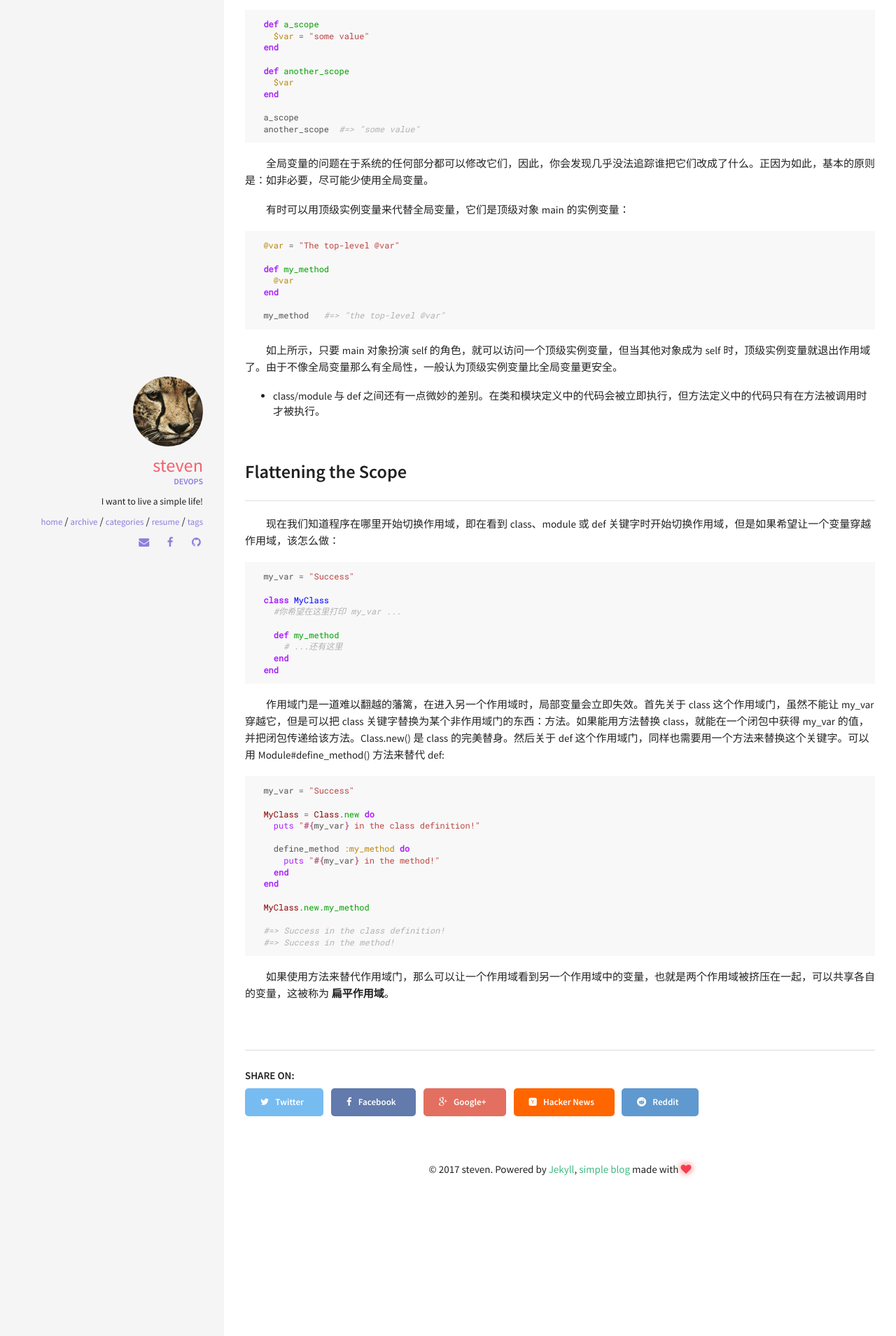
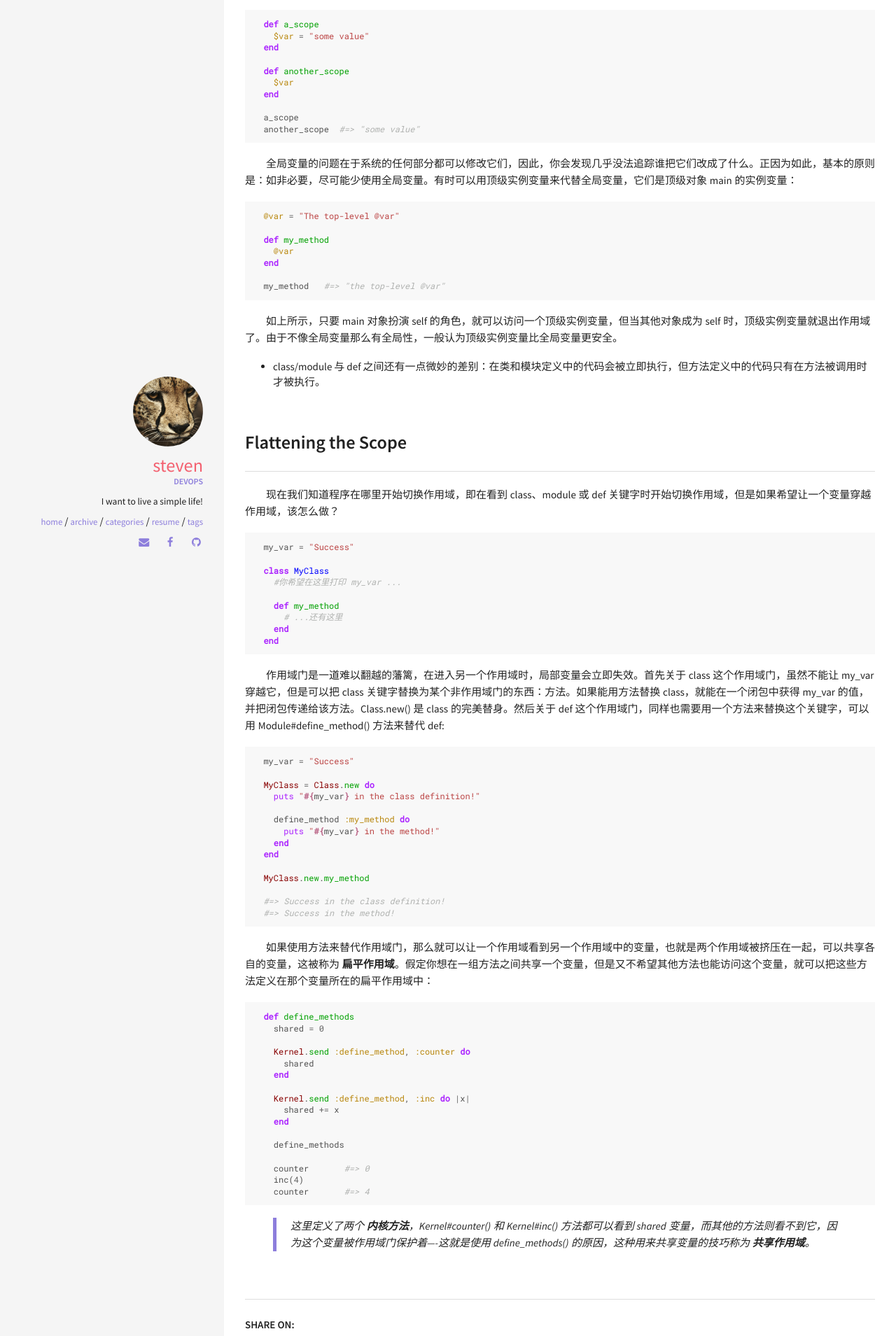
Before and after one commit to Stevenhwang/stevenhwang.github.io, a Jekyll site: the page built from _posts/2017-10-05-Ruby 元编程读书笔记八.md, in a window 1280 px wide. Shown: the part 679-2588 px from the top of the page at 70% size. Built offline with Jekyll 4.4.1, drawn with Linux system fonts in a browser that asks for light colours; comment, search, counter and statistics services are not loaded.

Commit message:
add a post

````diff
--- a/_posts/2017-10-05-Ruby 元编程读书笔记八.md
+++ b/_posts/2017-10-05-Ruby 元编程读书笔记八.md
@@ -32,9 +32,7 @@ comments: true
   a_scope
   another_scope  #=> "some value"
 ```
-&emsp;&emsp;全局变量的问题在于系统的任何部分都可以修改它们，因此，你会发现几乎没法追踪谁把它们改成了什么。正因为如此，基本的原则是：如非必要，尽可能少使用全局变量。
-
-&emsp;&emsp;有时可以用顶级实例变量来代替全局变量，它们是顶级对象 main 的实例变量：
+&emsp;&emsp;全局变量的问题在于系统的任何部分都可以修改它们，因此，你会发现几乎没法追踪谁把它们改成了什么。正因为如此，基本的原则是：如非必要，尽可能少使用全局变量。有时可以用顶级实例变量来代替全局变量，它们是顶级对象 main 的实例变量：
 ```ruby
   @var = "The top-level @var"
 
@@ -46,11 +44,11 @@ comments: true
 ```
 &emsp;&emsp;如上所示，只要 main 对象扮演 self 的角色，就可以访问一个顶级实例变量，但当其他对象成为 self 时，顶级实例变量就退出作用域了。由于不像全局变量那么有全局性，一般认为顶级实例变量比全局变量更安全。
 
-* class/module 与 def 之间还有一点微妙的差别。在类和模块定义中的代码会被立即执行，但方法定义中的代码只有在方法被调用时才被执行。
+* class/module 与 def 之间还有一点微妙的差别：在类和模块定义中的代码会被立即执行，但方法定义中的代码只有在方法被调用时才被执行。
 
 ## Flattening the Scope
 
-&emsp;&emsp;现在我们知道程序在哪里开始切换作用域，即在看到 class、module 或 def 关键字时开始切换作用域，但是如果希望让一个变量穿越作用域，该怎么做：
+&emsp;&emsp;现在我们知道程序在哪里开始切换作用域，即在看到 class、module 或 def 关键字时开始切换作用域，但是如果希望让一个变量穿越作用域，该怎么做？
 ```ruby
   my_var = "Success"
 
@@ -62,7 +60,7 @@ comments: true
     end
   end
 ```
-&emsp;&emsp;作用域门是一道难以翻越的藩篱，在进入另一个作用域时，局部变量会立即失效。首先关于 class 这个作用域门，虽然不能让 my_var 穿越它，但是可以把 class 关键字替换为某个非作用域门的东西：方法。如果能用方法替换 class，就能在一个闭包中获得 my_var 的值，并把闭包传递给该方法。Class.new() 是 class 的完美替身。然后关于 def 这个作用域门，同样也需要用一个方法来替换这个关键字。可以用 Module#define_method() 方法来替代 def:
+&emsp;&emsp;作用域门是一道难以翻越的藩篱，在进入另一个作用域时，局部变量会立即失效。首先关于 class 这个作用域门，虽然不能让 my_var 穿越它，但是可以把 class 关键字替换为某个非作用域门的东西：方法。如果能用方法替换 class，就能在一个闭包中获得 my_var 的值，并把闭包传递给该方法。Class.new() 是 class 的完美替身。然后关于 def 这个作用域门，同样也需要用一个方法来替换这个关键字，可以用 Module#define_method() 方法来替代 def:
 ```ruby
   my_var = "Success"
 
@@ -79,4 +77,23 @@ comments: true
   #=> Success in the class definition!
   #=> Success in the method!
 ```
-&emsp;&emsp;如果使用方法来替代作用域门，那么可以让一个作用域看到另一个作用域中的变量，也就是两个作用域被挤压在一起，可以共享各自的变量，这被称为 **扁平作用域**。
+&emsp;&emsp;如果使用方法来替代作用域门，那么就可以让一个作用域看到另一个作用域中的变量，也就是两个作用域被挤压在一起，可以共享各自的变量，这被称为 **扁平作用域**。假定你想在一组方法之间共享一个变量，但是又不希望其他方法也能访问这个变量，就可以把这些方法定义在那个变量所在的扁平作用域中：
+```ruby
+  def define_methods
+    shared = 0
+
+    Kernel.send :define_method, :counter do
+      shared
+    end
+
+    Kernel.send :define_method, :inc do |x|
+      shared += x
+    end
+
+    define_methods
+
+    counter       #=> 0
+    inc(4)
+    counter       #=> 4
+```
+>这里定义了两个 **内核方法**，Kernel#counter() 和 Kernel#inc() 方法都可以看到 shared 变量，而其他的方法则看不到它，因为这个变量被作用域门保护着----这就是使用 define_methods() 的原因，这种用来共享变量的技巧称为 **共享作用域**。
````
